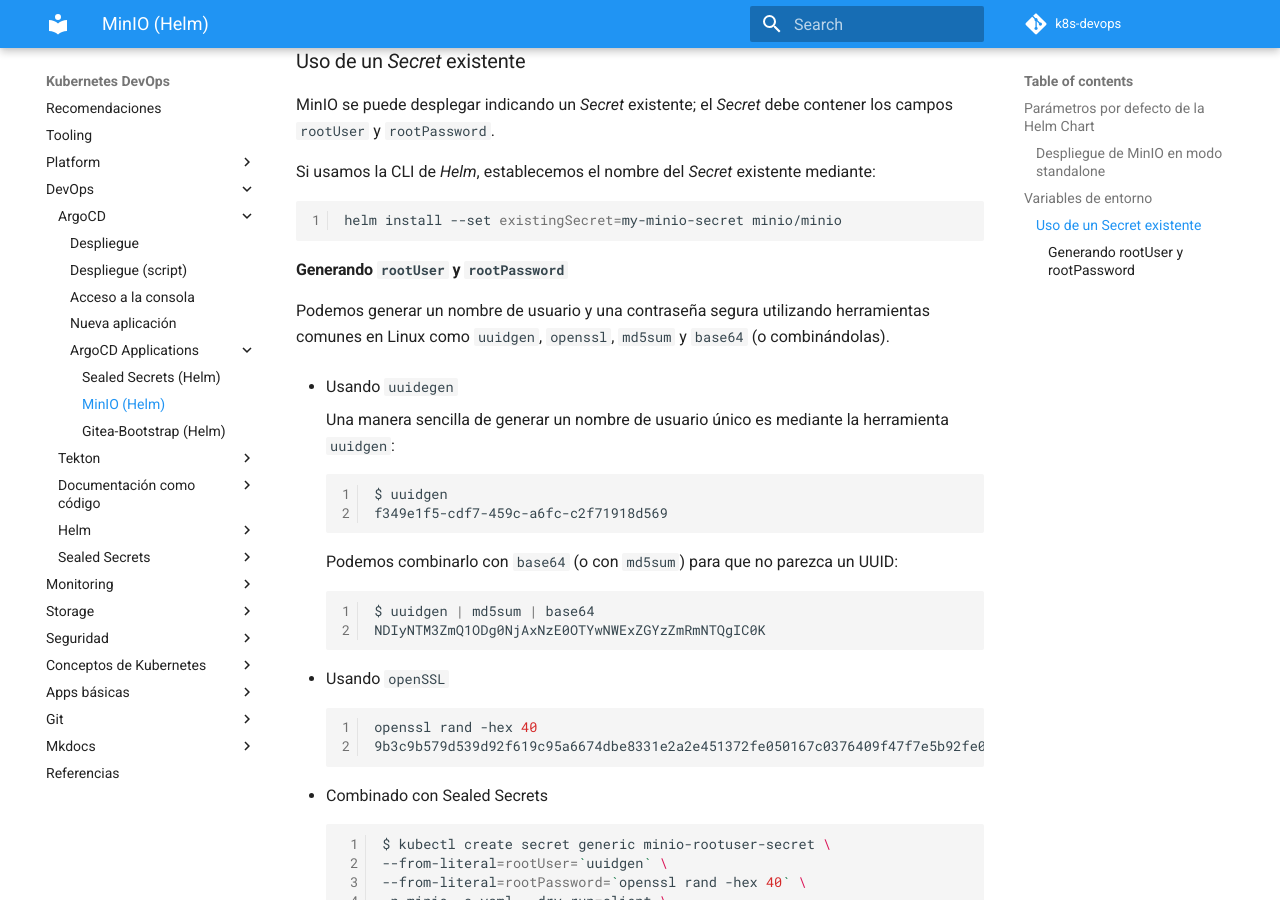
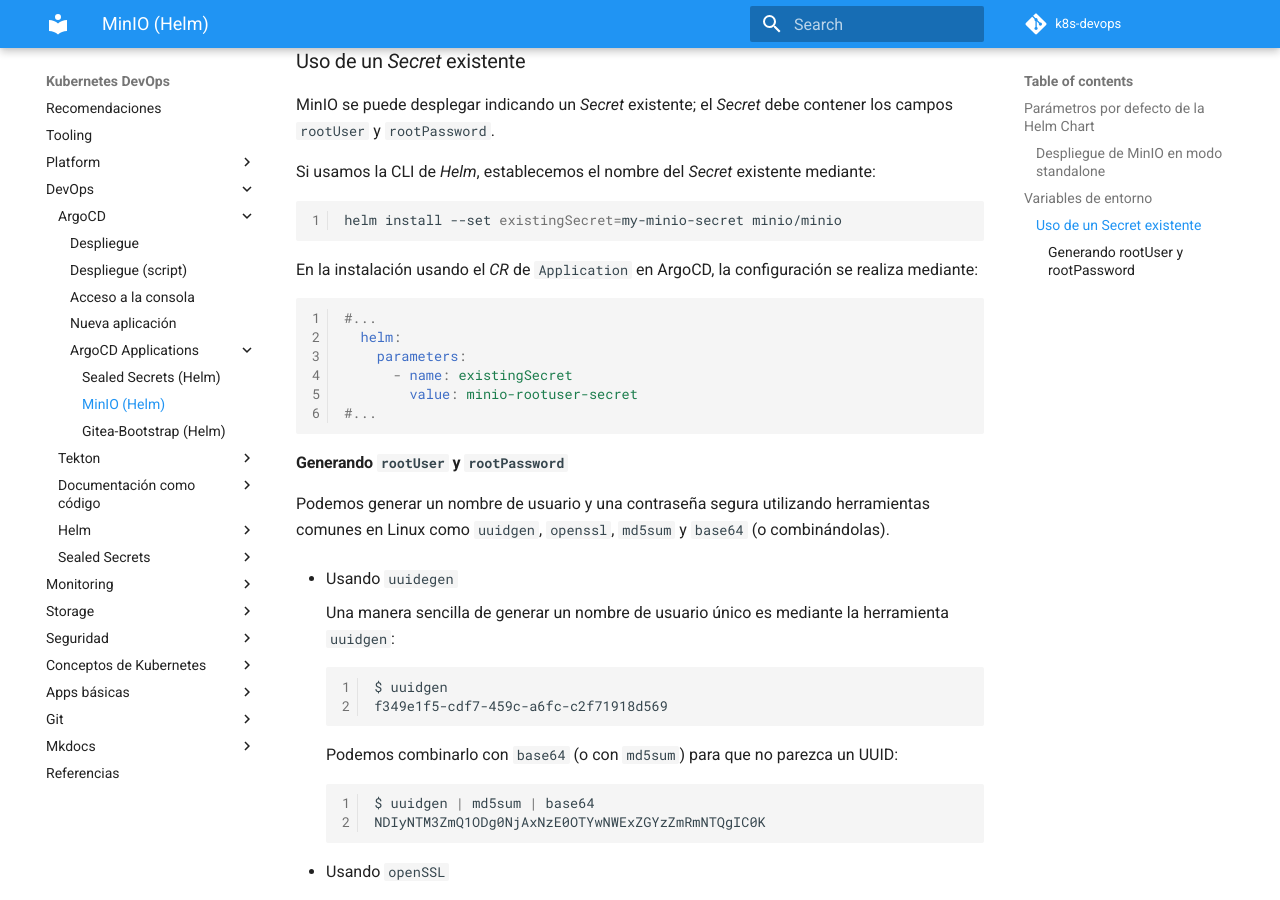
Before and after one commit to onthedock/k8s-devops, an MkDocs documentation site: the page built from docs/devops/argocd/apps/minio.md, in a window 1280 px wide and 900 px high, scrolled down 1638 px. Built offline with MkDocs 1.6.1 and Material for MkDocs 9.7.7, drawn with Linux system fonts in a browser that asks for light colours; comment, search, counter and statistics services are not loaded.

Commit message:
Minio: usar un secret existente

````diff
--- a/docs/devops/argocd/apps/minio.md
+++ b/docs/devops/argocd/apps/minio.md
@@ -61,6 +61,17 @@ Si usamos la CLI de *Helm*, establecemos el nombre del *Secret* existente median
 helm install --set existingSecret=my-minio-secret minio/minio
 ```
 
+En la instalación usando el *CR* de `Application` en ArgoCD, la configuración se realiza mediante:
+
+```yaml
+#...
+  helm:
+    parameters:
+      - name: existingSecret
+        value: minio-rootuser-secret
+#...
+```
+
 #### Generando `rootUser` y `rootPassword`
 
 Podemos generar un nombre de usuario y una contraseña segura utilizando herramientas comunes en Linux como `uuidgen`, `openssl`, `md5sum` y `base64` (o combinándolas).
````
